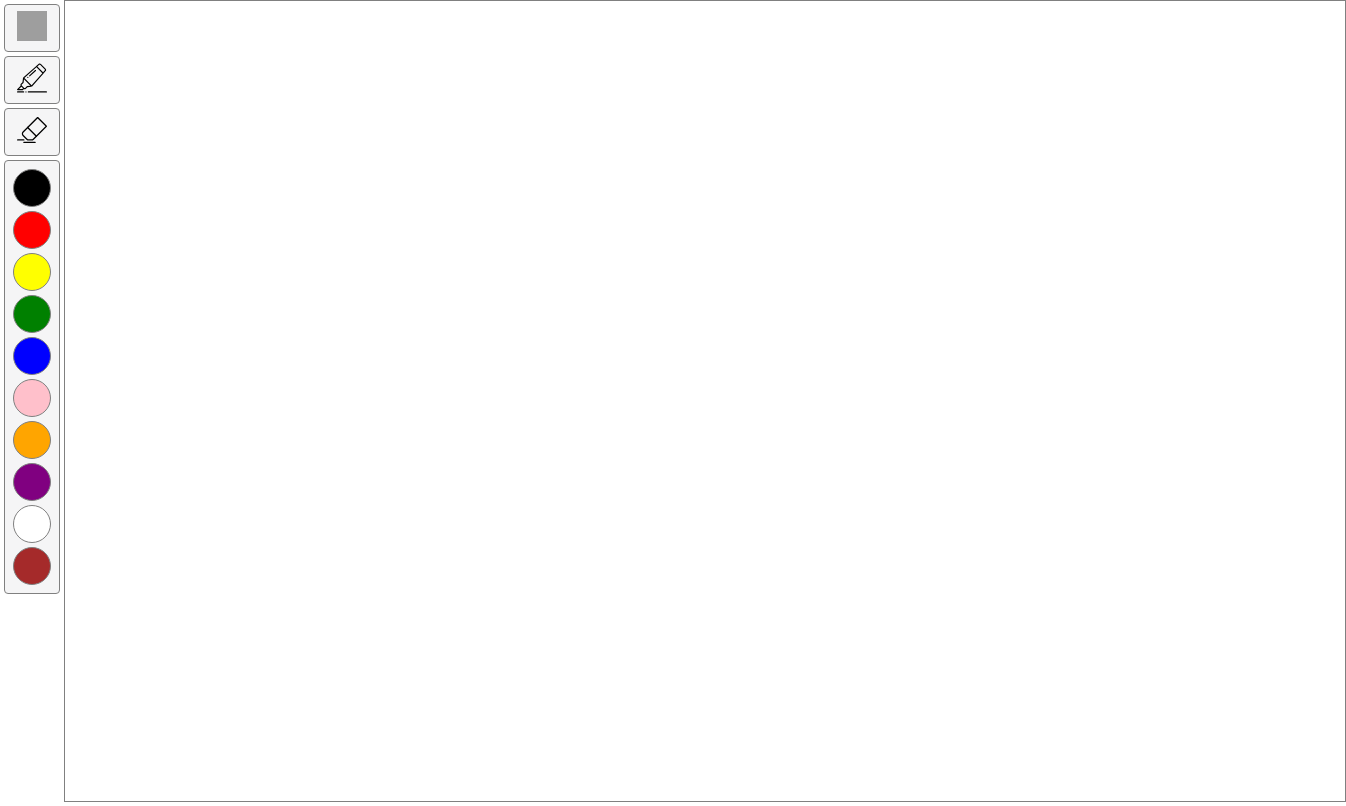
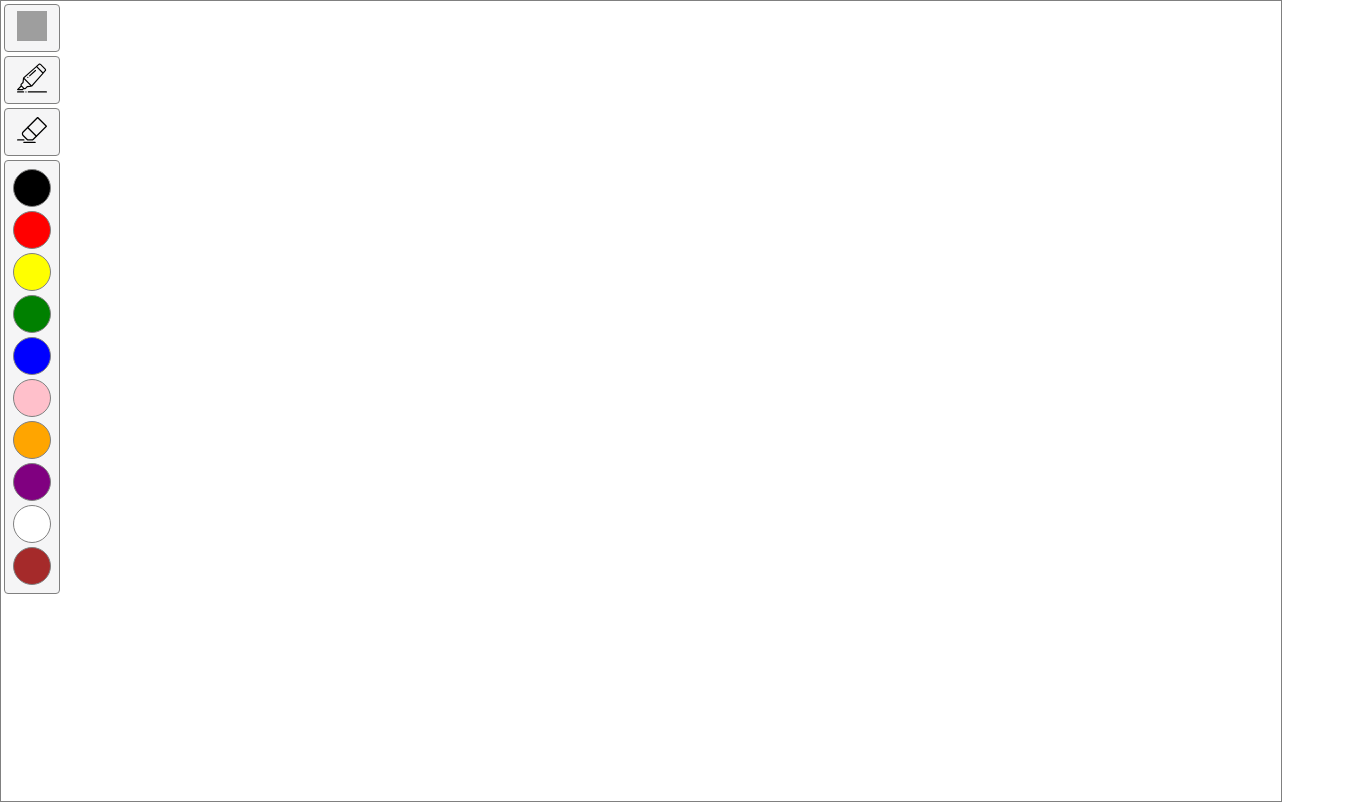
Before and after one commit to rishma110/MyDrawingBoard, a React (Create React App) app: page / in a window 1280 px wide. Shown: the whole page, 1346 px wide, since content can reach past the window. Built offline with nearby package versions, Linux system fonts and the light colour scheme; grey boxes are pictures that could not be loaded.

Commit message:
code refactoring

```diff
--- a/public/index.html
+++ b/public/index.html
@@ -4,10 +4,6 @@
     <meta charset="utf-8" />
     <meta name="viewport" content="width=device-width, initial-scale=1" />
     <meta name="theme-color" content="#000000" />
-    <meta
-      name="description"
-      content="Web site created using create-react-app"
-    />
     <title>Drawing Board</title>
   </head>
   <body>
--- a/src/App.css
+++ b/src/App.css
@@ -91,5 +91,9 @@
 }
 
 .side-bar {
+  z-index: 1;
+  position: absolute;
+  left: 0px;
+  top: 0px;
   justify-content: center;
 }
--- a/src/App.js
+++ b/src/App.js
@@ -16,6 +16,7 @@ import "./App.css";
 import Board from "./Board.js";
 import Marker from "./Marker.js";
 import { Colors, Tools } from "./Tools.js";
+import ErrorBoundary from "./ErrorBoundary.js";
 
 export default class App extends React.Component {
   constructor(props) {
@@ -136,12 +137,12 @@ export default class App extends React.Component {
         <div
           style={{ width: "8px", height: "8px" }}
           className="circle"
-          onClick={() => this.brushSizeSelect(2)}
+          onClick={() => this.brushSizeSelect(3)}
         />
         <div
           style={{ width: "12px", height: "12px" }}
           className="circle"
-          onClick={() => this.brushSizeSelect(3)}
+          onClick={() => this.brushSizeSelect(5)}
         />
       </div>
     );
@@ -257,6 +258,7 @@ export default class App extends React.Component {
 
   render() {
     return (
+      <ErrorBoundary>
         <div className="App">
           <div className="side-bar">
             {this.renderBrushes()}
@@ -277,10 +279,7 @@ export default class App extends React.Component {
             />
           </div>
         </div>
+      </ErrorBoundary>
     );
   }
 }
-
-//TO-DOs
-//componentdidcatch
-//errorboundaries
--- /dev/null
+++ b/src/ErrorBoundary.js
@@ -0,0 +1,26 @@
+import React from "react";
+export default class ErrorBoundary extends React.Component {
+  constructor(props) {
+    super(props);
+    this.state = { hasError: false };
+  }
+
+  static getDerivedStateFromError(error) {
+    // Update state so the next render will show the fallback UI.
+    return { hasError: true };
+  }
+
+  componentDidCatch(error, errorInfo) {
+    // You can also log the error to an error reporting service
+    console.log(error);
+  }
+
+  render() {
+    if (this.state.hasError) {
+      // You can render any custom fallback UI
+      return <h1>Something went wrong.</h1>;
+    }
+
+    return this.props.children;
+  }
+}
```
Also changed, not shown: src/images/palette.svg (deleted), 1 other file (tests, documents, lock files or other folders). Lines whose indentation alone changed are shown as unchanged.
